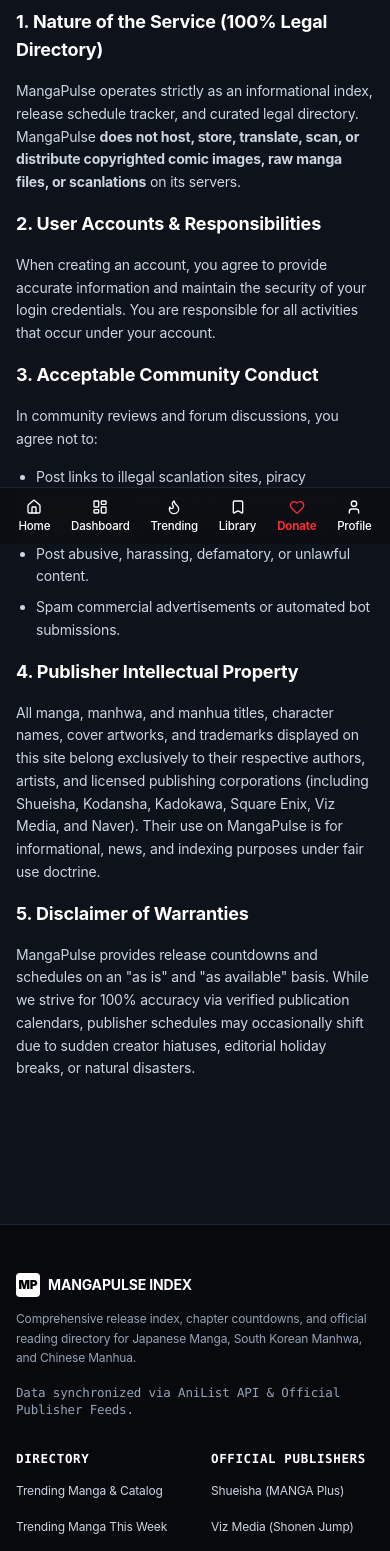
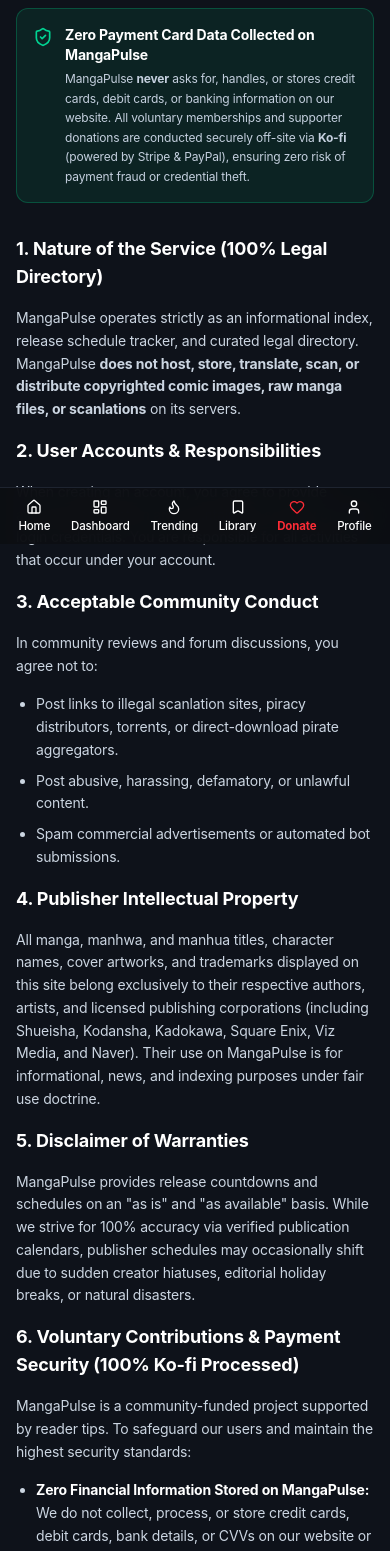
Before and after one commit to Mehak974/mangapulse, a Next.js app: page /terms in a window 390 px wide. Shown: the part 300-1851 px from the top of the page. Built offline with nearby package versions, Linux system fonts and the light colour scheme; no server answers; the database is empty.

Commit message:
docs(terms): add zero payment card collection clause and 100% Ko-fi processing security guarantee

```diff
--- a/src/app/donate/page.tsx
+++ b/src/app/donate/page.tsx
@@ -18,6 +18,7 @@ import {
   ExternalLink,
   Trophy,
   Medal,
+  ShieldCheck,
 } from "lucide-react";
 import { useAuth } from "@/context/AuthContext";
 import SupporterAvatar from "@/components/SupporterAvatar";
@@ -174,6 +175,25 @@ export default function DonatePage() {
             </button>
           </div>
         )}
+
+        {/* ── Payment Security Guarantee ── */}
+        <div className="p-4 rounded-2xl bg-emerald-500/10 border border-emerald-500/20 flex flex-col sm:flex-row items-start sm:items-center justify-between gap-3 text-xs text-emerald-300">
+          <div className="flex items-center gap-2.5">
+            <ShieldCheck className="w-5 h-5 text-emerald-400 flex-shrink-0" />
+            <div>
+              <span className="font-bold text-white block">100% Secure Ko-fi Checkout • Zero Financial Risk</span>
+              <span className="text-[#94a1b5] text-[11px]">
+                MangaPulse never takes, handles, or stores credit cards or banking data. All transactions are processed off-site via Ko-fi (PayPal / Stripe) with full buyer protection.
+              </span>
+            </div>
+          </div>
+          <Link
+            href="/terms"
+            className="text-[11px] font-mono text-emerald-400 hover:underline whitespace-nowrap"
+          >
+            Read Terms &rarr;
+          </Link>
+        </div>
 
         {/* ── 3 Supporter Tiers ── */}
         <div className="grid grid-cols-1 md:grid-cols-3 gap-6">
--- a/src/app/privacy/page.tsx
+++ b/src/app/privacy/page.tsx
@@ -50,6 +50,7 @@ export default function PrivacyPolicyPage() {
         <ul className="list-disc pl-5 space-y-2">
           <li><strong className="text-white">AniList GraphQL API:</strong> Used to fetch public catalog metadata (titles, synopsis, genres). No user personal data is sent to AniList.</li>
           <li><strong className="text-white">Supabase:</strong> Provides encrypted database hosting and authentication services compliant with SOC 2 Type II standards.</li>
+          <li><strong className="text-white">Ko-fi (Payment Processing):</strong> All donations and memberships are processed off-site by Ko-fi. MangaPulse never collects, sees, or stores your credit card or financial credentials. Only non-sensitive webhook confirmation metadata (such as supporter tier and payer email for badge matching) is received.</li>
           <li><strong className="text-white">Outbound Links:</strong> Our directory links directly to official publishers (MANGA Plus by Shueisha, Viz Media, Kodansha). Once you click an outbound link, you are governed by the respective publisher's privacy policy.</li>
         </ul>
 
--- a/src/app/terms/page.tsx
+++ b/src/app/terms/page.tsx
@@ -1,6 +1,6 @@
 import React from "react";
 import Link from "next/link";
-import { FileText, ArrowLeft } from "lucide-react";
+import { FileText, ArrowLeft, ShieldCheck, Lock } from "lucide-react";
 import { buildMetadata } from "@/lib/seo";
 
 export const metadata = buildMetadata({
@@ -24,13 +24,24 @@ export default function TermsOfServicePage() {
         <p className="text-xs text-[#5e6b82]">Last Updated: November 24, 2026</p>
       </div>
 
+      {/* Payment Security Notice Callout */}
+      <div className="p-4 rounded-xl bg-emerald-500/10 border border-emerald-500/30 text-emerald-200 text-xs flex items-start gap-3">
+        <ShieldCheck className="w-5 h-5 text-emerald-400 flex-shrink-0 mt-0.5" />
+        <div className="space-y-1">
+          <strong className="text-white text-sm block">Zero Payment Card Data Collected on MangaPulse</strong>
+          <p className="leading-relaxed text-[#c4cfde]">
+            MangaPulse <strong>never</strong> asks for, handles, or stores credit cards, debit cards, or banking information on our website. All voluntary memberships and supporter donations are conducted securely off-site via <strong>Ko-fi</strong> (powered by Stripe &amp; PayPal), ensuring zero risk of payment fraud or credential theft.
+          </p>
+        </div>
+      </div>
+
       <section className="space-y-4 text-sm leading-relaxed">
         <h2 className="text-lg font-bold text-white">1. Nature of the Service (100% Legal Directory)</h2>
         <p>
           MangaPulse operates strictly as an informational index, release schedule tracker, and curated legal directory. MangaPulse <strong>does not host, store, translate, scan, or distribute copyrighted comic images, raw manga files, or scanlations</strong> on its servers.
         </p>
 
-        <h2 className="text-lg font-bold text-white">2. User Accounts & Responsibilities</h2>
+        <h2 className="text-lg font-bold text-white">2. User Accounts &amp; Responsibilities</h2>
         <p>
           When creating an account, you agree to provide accurate information and maintain the security of your login credentials. You are responsible for all activities that occur under your account.
         </p>
@@ -54,6 +65,25 @@ export default function TermsOfServicePage() {
         <p>
           MangaPulse provides release countdowns and schedules on an &quot;as is&quot; and &quot;as available&quot; basis. While we strive for 100% accuracy via verified publication calendars, publisher schedules may occasionally shift due to sudden creator hiatuses, editorial holiday breaks, or natural disasters.
         </p>
+
+        <h2 className="text-lg font-bold text-white">6. Voluntary Contributions &amp; Payment Security (100% Ko-fi Processed)</h2>
+        <p>
+          MangaPulse is a community-funded project supported by reader tips. To safeguard our users and maintain the highest security standards:
+        </p>
+        <ul className="list-disc pl-5 space-y-2">
+          <li>
+            <strong className="text-white">Zero Financial Information Stored on MangaPulse:</strong> We do not collect, process, or store credit cards, debit cards, bank details, or CVVs on our website or database. No payment forms exist on MangaPulse.
+          </li>
+          <li>
+            <strong className="text-white">100% Handled Through Ko-fi:</strong> All transactions (Coffee tips, Pro Supporter memberships, and Manga Patron subscriptions) are executed exclusively through official <strong>Ko-fi</strong> checkout pages, backed by PCI-DSS compliant global processors (PayPal and Stripe).
+          </li>
+          <li>
+            <strong className="text-white">Zero Scam or Fraud Exposure:</strong> Because your financial details are never entered on or transmitted through MangaPulse, there is zero risk of card skimming, scamming, or financial data leaks from our platform.
+          </li>
+          <li>
+            <strong className="text-white">Webhook Syncing &amp; Perks:</strong> Supporter badges and profile perks are synchronized automatically via Ko-fi webhooks to verified accounts based on your linked Ko-fi payer email.
+          </li>
+        </ul>
       </section>
     </div>
   );
```
